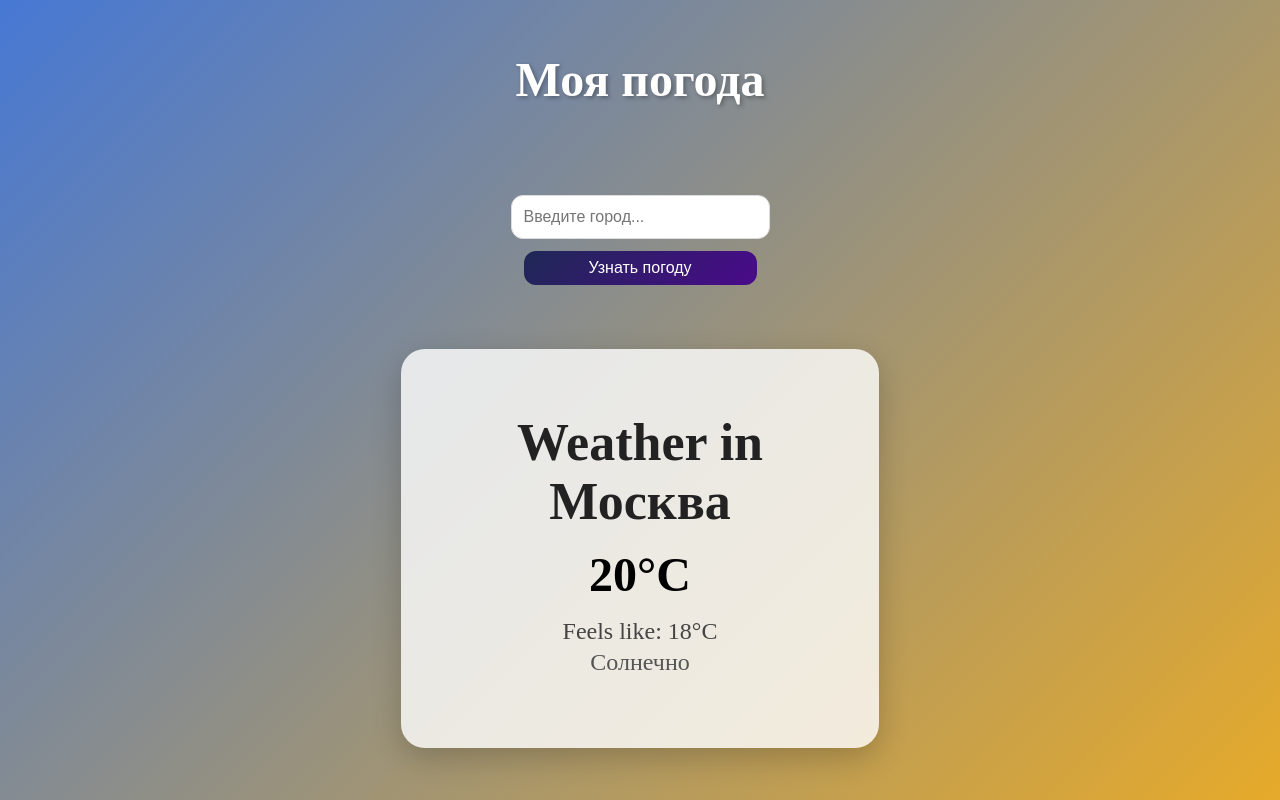
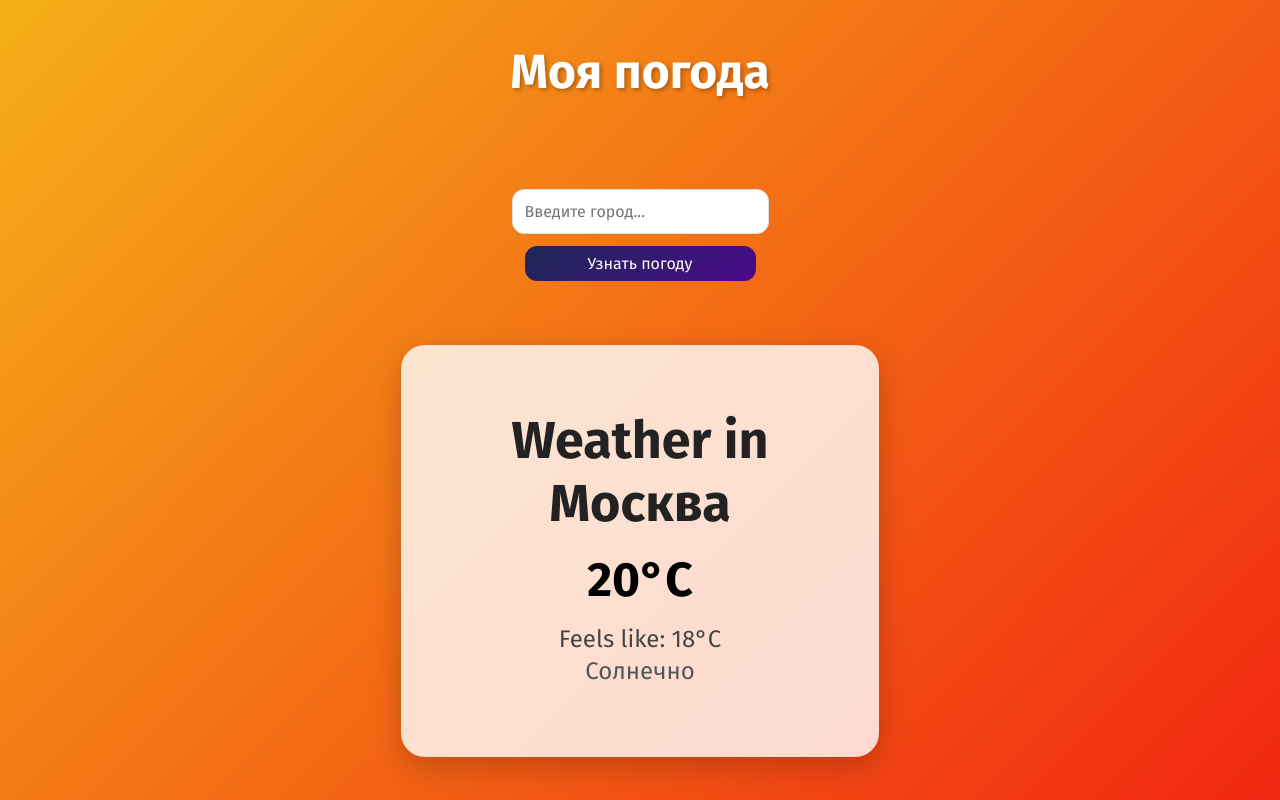
Before and after one commit to wtspcrvtt/weather-app, a React (Vite) app: page / in a window 1280 px wide. Built offline with nearby package versions, Linux system fonts and the light colour scheme.

Commit message:
add font

```diff
--- a/index.html
+++ b/index.html
@@ -5,6 +5,9 @@
     <link rel="icon" type="image/svg+xml" href="/favicon.svg" />
     <meta name="viewport" content="width=device-width, initial-scale=1.0" />
     <title>weather-app</title>
+    <link rel="preconnect" href="https://fonts.googleapis.com">
+    <link rel="preconnect" href="https://fonts.gstatic.com" crossorigin>
+    <link href="https://fonts.googleapis.com/css2?family=Fira+Sans:ital,wght@0,100;0,200;0,300;0,400;0,500;0,600;0,700;0,800;0,900;1,100;1,200;1,300;1,400;1,500;1,600;1,700;1,800;1,900&display=swap" rel="stylesheet">
   </head>
   <body>
     <div id="root"></div>
--- a/package.json
+++ b/package.json
@@ -1,9 +1,12 @@
 {
+  "homepage": "https://wtspcrvtt.github.io/weather-app",
   "name": "weather-app",
   "private": true,
   "version": "0.0.0",
   "type": "module",
   "scripts": {
+    "predeploy": "npm run build",
+    "deploy": "gh-pages -d dist",
     "dev": "vite",
     "build": "tsc -b && vite build",
     "lint": "eslint .",
@@ -26,6 +29,7 @@
     "eslint": "^10.2.1",
     "eslint-plugin-react-hooks": "^7.1.1",
     "eslint-plugin-react-refresh": "^0.5.2",
+    "gh-pages": "^6.3.0",
     "globals": "^17.5.0",
     "typescript": "~6.0.2",
     "typescript-eslint": "^8.58.2",
--- a/src/App.css
+++ b/src/App.css
@@ -2,7 +2,9 @@
     margin: 0;
     padding: 0;
 }
-
+body {
+    font-family: "Fira Sans", sans-serif;
+}
 .app {
     display: flex;
     flex-direction: column;
@@ -15,6 +17,7 @@
 }
 
 .title {
+    font-family: "Fira Sans", sans-serif;
     text-align: center;
     font-size: 48px;
     color: white;
@@ -43,6 +46,7 @@
 }
 
 .weather-card {
+    font-family: "Fira Sans", sans-serif;
     background-color: rgba(255, 255, 255, 0.8);
     border-radius: 24px;
     padding: 64px;
@@ -53,6 +57,7 @@
 }
 
 .inputs {
+    font-family: "Fira Sans", sans-serif;
     display: flex;
     flex-direction: column;
     justify-content: center;
@@ -60,6 +65,7 @@
 }
 
 .input {
+    font-family: "Fira Sans", sans-serif;
     width: 100%;
     padding: 12px;
     border-radius: 12px;
@@ -69,6 +75,7 @@
 }
 
 .input-btn {
+    font-family: "Fira Sans", sans-serif;
     width: 100%;
     padding: 8px;
     background: linear-gradient(135deg, #1e2855, #4a0a8a);
@@ -85,6 +92,7 @@
 }
 
 .loading {
+    font-family: "Fira Sans", sans-serif;
     text-align: center;
     padding: 24px;
     font-size: 16px;
@@ -107,29 +115,33 @@
 }
 
 .temp {
+    font-family: "Fira Sans", sans-serif;
     font-size: 48px;
     font-weight: bold;
     margin: 16px 0;
 }
 
 .desc {
+    font-family: "Fira Sans", sans-serif;
     font-size: 24px;
     color: #555;
     margin-bottom: 8px;
 }
 
 .feels-like {
+    font-family: "Fira Sans", sans-serif;
     font-size: 24px;
     color: #444;
     margin-bottom: 4px
 }
 
 .city-name {
+    font-family: "Fira Sans", sans-serif;
     font-size: 52px;
     color: #222;
 }
 
-@media (max-width: 600px) {
+@media (max-width: 768px ) {
 
     .app {
         flex-direction: column;
--- a/src/App.tsx
+++ b/src/App.tsx
@@ -4,7 +4,13 @@
 import './App.css';
 function App() {
   const [city, setCity] = useState('');
-  const [weatherData, setWeatherData] = useState({ name: 'Москва', temp: 20, feels_like: 18, description: 'Солнечно', condition: 'Солнечно' });
+  const [weatherData, setWeatherData] = useState<{
+  name: string;
+  temp: number;
+  feels_like: number;
+  description: string;
+  condition: string;
+} | null>({ name: 'Москва', temp: 20, feels_like: 18, description: 'Солнечно', condition: 'Clear' });
   const [isLoading, setIsLoading] = useState(false);
   const [error, setError] = useState<string | null>(null);
 
--- a/vite.config.ts
+++ b/vite.config.ts
@@ -8,4 +8,5 @@
     react(),
     babel({ presets: [reactCompilerPreset()] })
   ],
+  base: '/weather-app/'
 })
```
Also changed, not shown: 1 other file (tests, documents, lock files or other folders).
